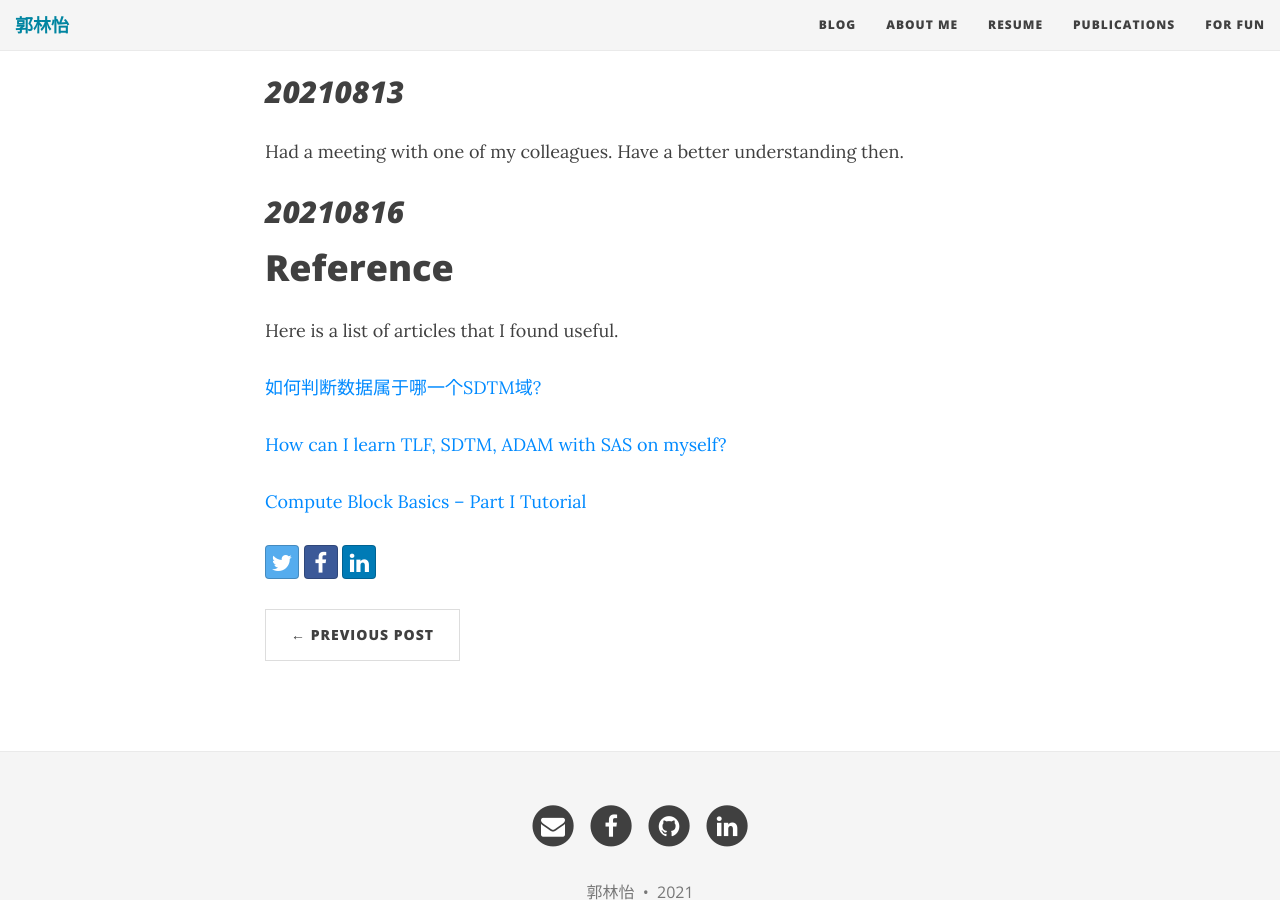
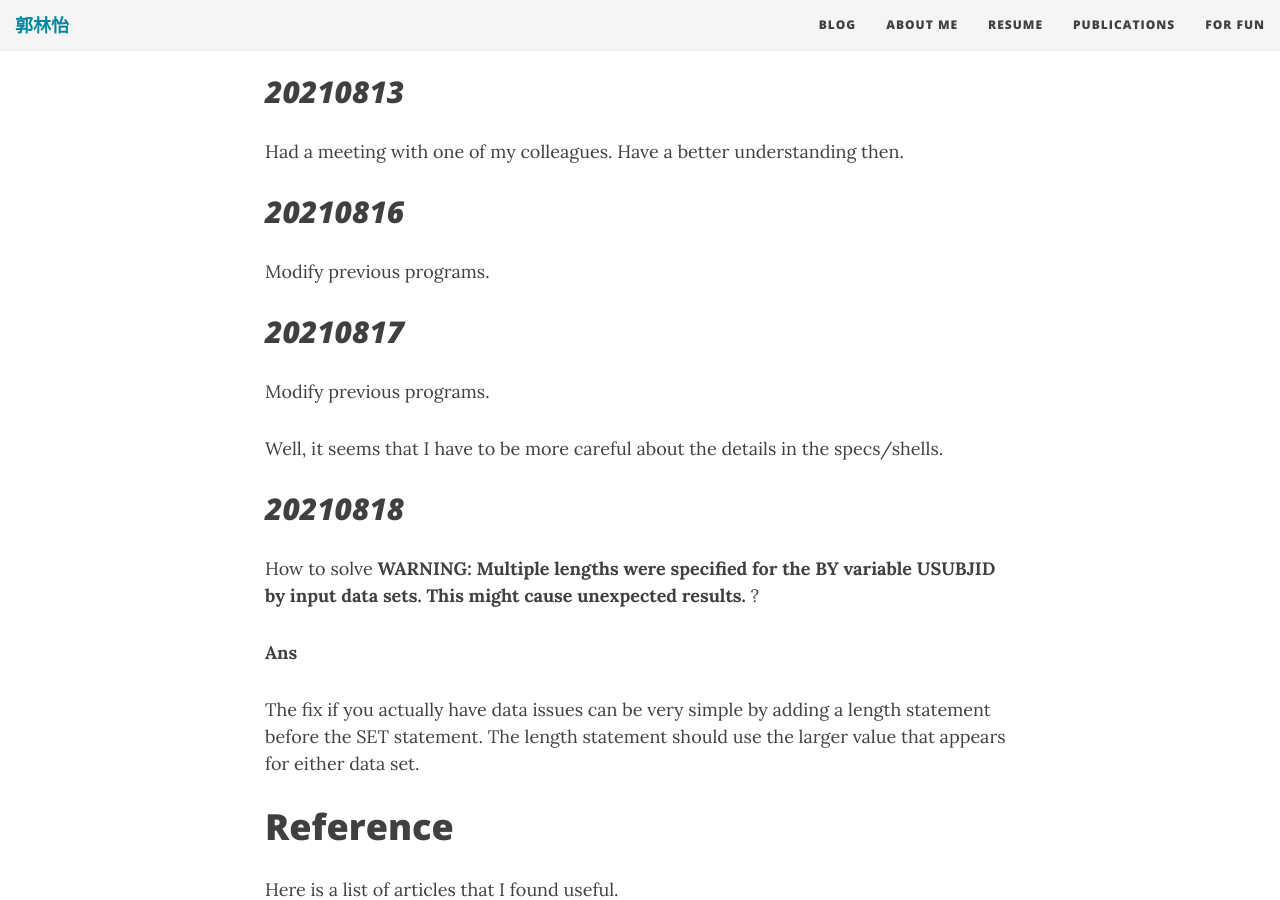
Before and after one commit to LinyiGuo96/LinyiGuo96.github.io, a Jekyll site: the page built from _posts/2021-06-16-SAS-Clinical-Trial-Study-Notes.md, in a window 1280 px wide and 900 px high, scrolled down 21606 px. Built offline with Jekyll 4.4.1, drawn with Linux system fonts in a browser that asks for light colours; nearby versions of some CDN libraries; comment, search, counter and statistics services are not loaded.

Commit message:
Update 2021-06-16-SAS-Clinical-Trial-Study-Notes.md

```diff
--- a/_posts/2021-06-16-SAS-Clinical-Trial-Study-Notes.md
+++ b/_posts/2021-06-16-SAS-Clinical-Trial-Study-Notes.md
@@ -623,6 +623,21 @@ Had a meeting with one of my colleagues. Have a better understanding then.
 
 ## _20210816_
 
+Modify previous programs.
+
+## _20210817_
+
+Modify previous programs.
+
+Well, it seems that I have to be more careful about the details in the specs/shells.
+
+## _20210818_
+
+How to solve **WARNING: Multiple lengths were specified for the BY variable USUBJID by input data sets. This might cause unexpected results.** ?
+
+**Ans**
+
+The fix if you actually have data issues can be very simple by adding a length statement before the SET statement. The length statement should use the larger value that appears for either data set.
 
 
 
```
